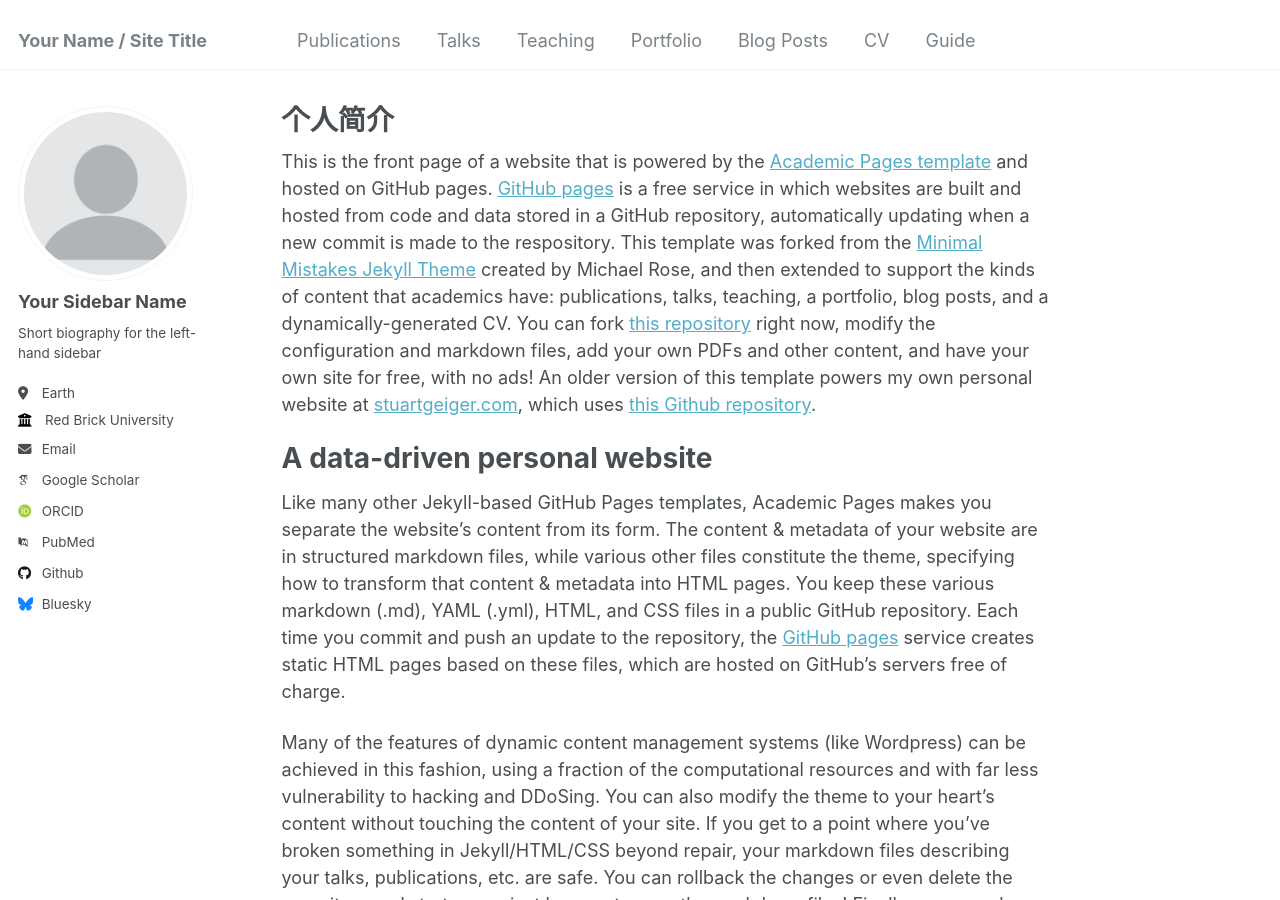
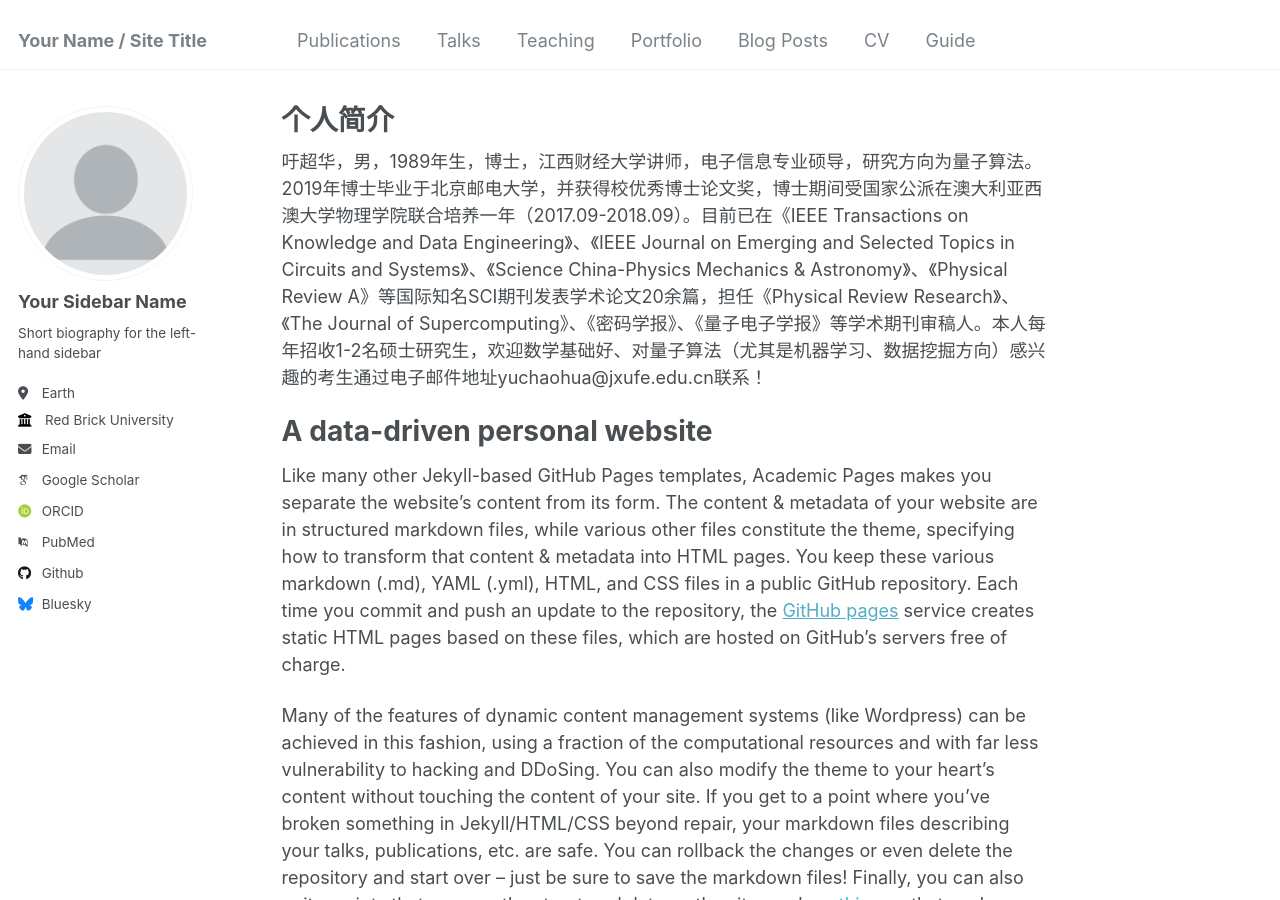
Before and after one commit to YCHbetter/YCHbetter.github.io, a Jekyll site: the page built from _pages/about.md, in a window 1280 px wide and 900 px high. Built offline with Jekyll 4.4.1, drawn with Linux system fonts in a browser that asks for light colours; some web fonts are replaced.

Commit message:
Update about.md

```diff
--- a/_pages/about.md
+++ b/_pages/about.md
@@ -7,7 +7,7 @@ redirect_from:
   - /about.html
 ---
 
-This is the front page of a website that is powered by the [Academic Pages template](https://github.com/academicpages/academicpages.github.io) and hosted on GitHub pages. [GitHub pages](https://pages.github.com) is a free service in which websites are built and hosted from code and data stored in a GitHub repository, automatically updating when a new commit is made to the respository. This template was forked from the [Minimal Mistakes Jekyll Theme](https://mmistakes.github.io/minimal-mistakes/) created by Michael Rose, and then extended to support the kinds of content that academics have: publications, talks, teaching, a portfolio, blog posts, and a dynamically-generated CV. You can fork [this repository](https://github.com/academicpages/academicpages.github.io) right now, modify the configuration and markdown files, add your own PDFs and other content, and have your own site for free, with no ads! An older version of this template powers my own personal website at [stuartgeiger.com](http://stuartgeiger.com), which uses [this Github repository](https://github.com/staeiou/staeiou.github.io).
+吁超华，男，1989年生，博士，江西财经大学讲师，电子信息专业硕导，研究方向为量子算法。2019年博士毕业于北京邮电大学，并获得校优秀博士论文奖，博士期间受国家公派在澳大利亚西澳大学物理学院联合培养一年（2017.09-2018.09）。目前已在《IEEE Transactions on Knowledge and Data Engineering》、《IEEE Journal on Emerging and Selected Topics in Circuits and Systems》、《Science China-Physics Mechanics & Astronomy》、《Physical Review A》等国际知名SCI期刊发表学术论文20余篇，担任《Physical Review Research》、《The Journal of Supercomputing》、《密码学报》、《量子电子学报》等学术期刊审稿人。本人每年招收1-2名硕士研究生，欢迎数学基础好、对量子算法（尤其是机器学习、数据挖掘方向）感兴趣的考生通过电子邮件地址yuchaohua@jxufe.edu.cn联系！
 
 A data-driven personal website
 ======
```
